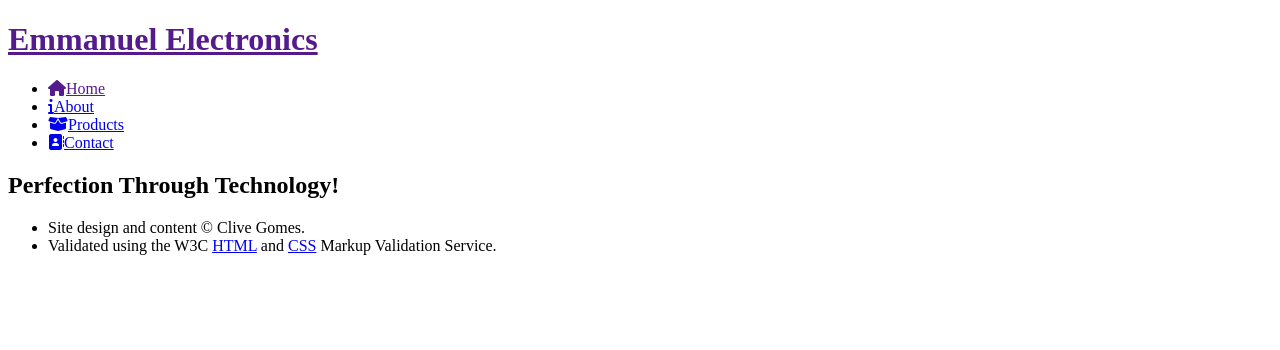
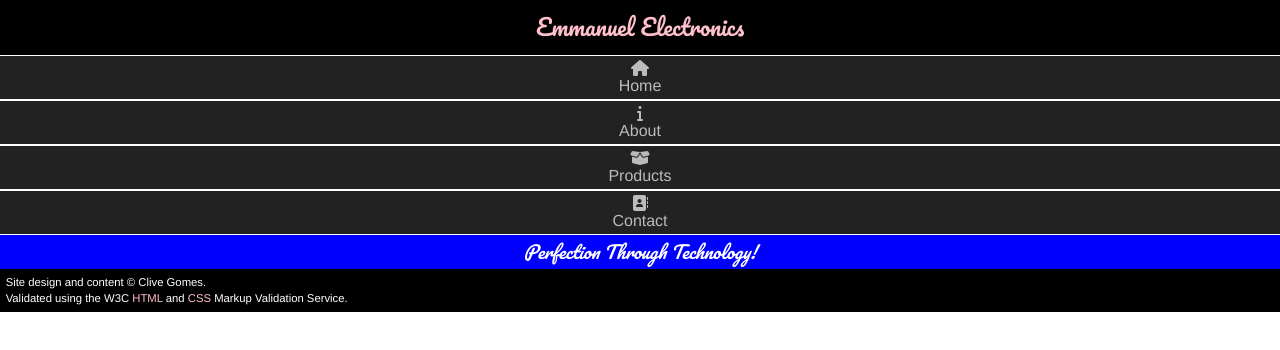
Before and after one commit to c-gomes1/emmanuelelectronics_in, a plain HTML site: page about/index.html in a window 1280 px wide. Drawn offline with Linux system fonts and the light colour scheme; files that its build step writes are made by us from their sources.

Commit message:
Add CSS Styles at 120px

```diff
--- a/about/index.html
+++ b/about/index.html
@@ -4,9 +4,9 @@
     <meta charset="utf-8">
     <title>Emmanuel Electronics</title>
     <meta name="viewport" content="width=device-width,initial-scale=1.0,shrink-to-fit=no">
-    <link rel="stylesheet" href="css/screen.css" />
+    <link rel="stylesheet" href="../css/screen.css" />
     <script src="https://kit.fontawesome.com/b61abad120.js" crossorigin="anonymous"></script>
-    <link rel="icon" href="media/img/emmanuel-logo.png">
+    <link rel="icon" href="../media/img/emmanuel-logo.png">
     <link href="https://fonts.googleapis.com/css2?family=Pacifico&display=swap" rel="stylesheet">
   </head>
   <body>
@@ -14,10 +14,10 @@
       <h1><a href="">Emmanuel Electronics</a></h1>
       <nav id="navigation" >
         <ul class="navigation">
-          <li><a href=""><i class="fas fa-home"></i>Home</a></li>
-          <li><a href="about/"><i class="fas fa-info"></i>About</a></li>
-          <li><a href="products/"><i class="fas fa-box-open"></i>Products</a></li>
-          <li><a href="contact/"><i class="fas fa-address-book"></i>Contact</a></li>
+          <li><a href="../"><i class="fas fa-home"></i>Home</a></li>
+          <li><a href=""><i class="fas fa-info"></i>About</a></li>
+          <li><a href="../products/"><i class="fas fa-box-open"></i>Products</a></li>
+          <li><a href="../contact/"><i class="fas fa-address-book"></i>Contact</a></li>
         </ul>
       </nav>
       <h2 id="slogan">Perfection Through Technology!</h2>
--- a/css/screen.css
+++ b/css/screen.css
@@ -0,0 +1,139 @@
+/* http://meyerweb.com/eric/tools/css/reset/
+v2.0 | 20110126
+License: none (public domain)
+*/
+a,abbr,acronym,address,applet,article,aside,audio,b,big,blockquote,body,canvas,caption,center,cite,code,dd,del,details,dfn,div,dl,dt,em,embed,fieldset,figcaption,figure,footer,form,h1,h2,h3,h4,h5,h6,header,hgroup,html,i,iframe,img,ins,kbd,label,legend,li,mark,menu,nav,object,ol,output,p,pre,q,ruby,s,samp,section,small,span,strike,strong,sub,summary,sup,table,tbody,td,tfoot,th,thead,time,tr,tt,u,ul,var,video{margin:0;padding:0;border:0;font-size:100%;font:inherit;vertical-align:baseline}article,aside,details,figcaption,figure,footer,header,hgroup,menu,nav,section{display:block}html{line-height:1}body{line-height:inherit;}ol,ul{list-style:none}blockquote,q{quotes:none}blockquote:after,blockquote:before,q:after,q:before{content:'';content:none}table{border-collapse:collapse;border-spacing:0}
+
+/* Base Styles */
+
+/* Using an Augmented Fourth modular scale:
+* https://www.modularscale.com/?1.2&em&1.414
+*/
+
+/* Screen Size = 120px */
+
+html {
+  font-family: "Helvetica", "Arial", sans-serif;
+  font-size: 1em;
+  line-height: 1.2em;
+}
+
+h1 {
+  font-family: 'Pacifico', cursive;
+  font-size: 1.414em;
+  line-height: 1.414em;
+  padding: 0.5em 0;
+  text-align: center;
+}
+
+a {
+  color: #888;
+  text-decoration: none;
+}
+
+footer a,
+h1 a {
+  color: pink;
+}
+
+footer a:hover,
+a:hover,
+.page-link a:hover {
+  color: hotpink;
+}
+
+footer a:active,
+a:active,
+.page-link a:active {
+  color: red;
+}
+
+nav a:hover {
+  background-color: #ddd;
+}
+
+nav a:active {
+  background-color: #888;
+  color: white;
+}
+
+.page-link a {
+  color: blue;
+}
+
+#slogan {
+  background-color: blue;
+  color: white;
+  font-family: 'Pacifico', cursive;
+  font-size: 1.1em;
+  font-style: oblique;
+  line-height: 1.4em;
+  padding: 0.25em 0.5em 0.25em 0.5em;
+  text-align: center;
+}
+
+footer {
+  font-size: 0.707em;
+  line-height: 1.414em;
+  padding: 0.5em;
+}
+
+main {
+  padding: 0 0.5em;
+}
+
+
+
+/* Layout Styles */
+
+i {
+  display: block;
+}
+
+nav ul {
+  display: flex;
+  flex-direction: column;
+}
+
+nav ul a {
+  display: flex;
+  flex-direction: column;
+}
+
+form {
+  display: flex;
+  flex-direction: column;
+}
+
+@supports (display:flex) {
+
+  nav ul li {
+    flex: 1 0 auto;
+    padding-bottom: 0.1em;
+    text-align: center;
+  }
+
+  nav ul:first-child {
+    padding-top: 0.1em;
+  }
+}
+
+
+
+/* Module Styles */
+
+header,
+footer {
+  background-color: black;
+  color: white;
+}
+
+nav {
+  background-color: white;
+}
+
+nav a {
+  background-color: #222;
+  color: #bbb;
+  padding: 0.25em;
+}
```
Also changed, not shown: contact/index.html (+6 -6 lines), products/index.html (+6 -6 lines).
